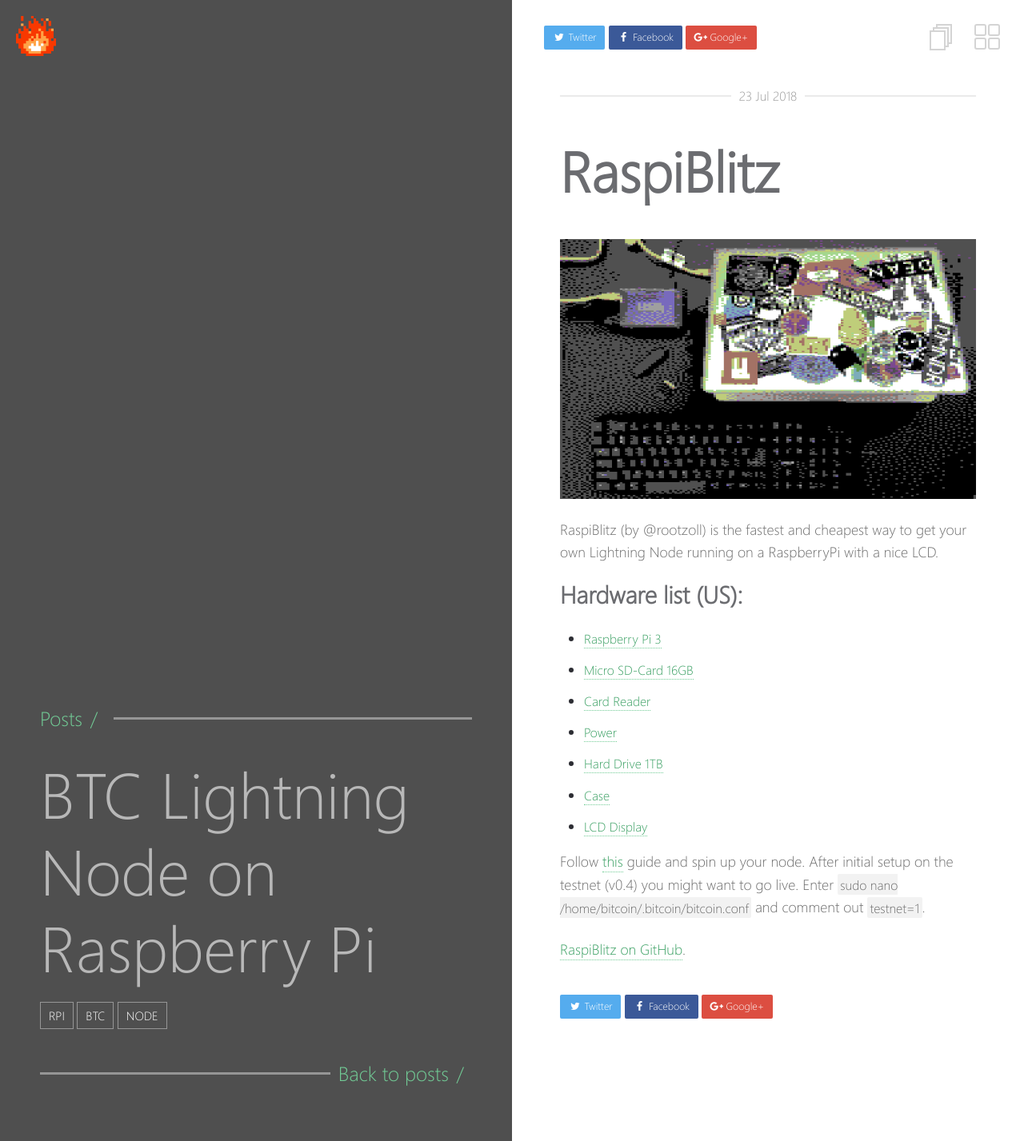
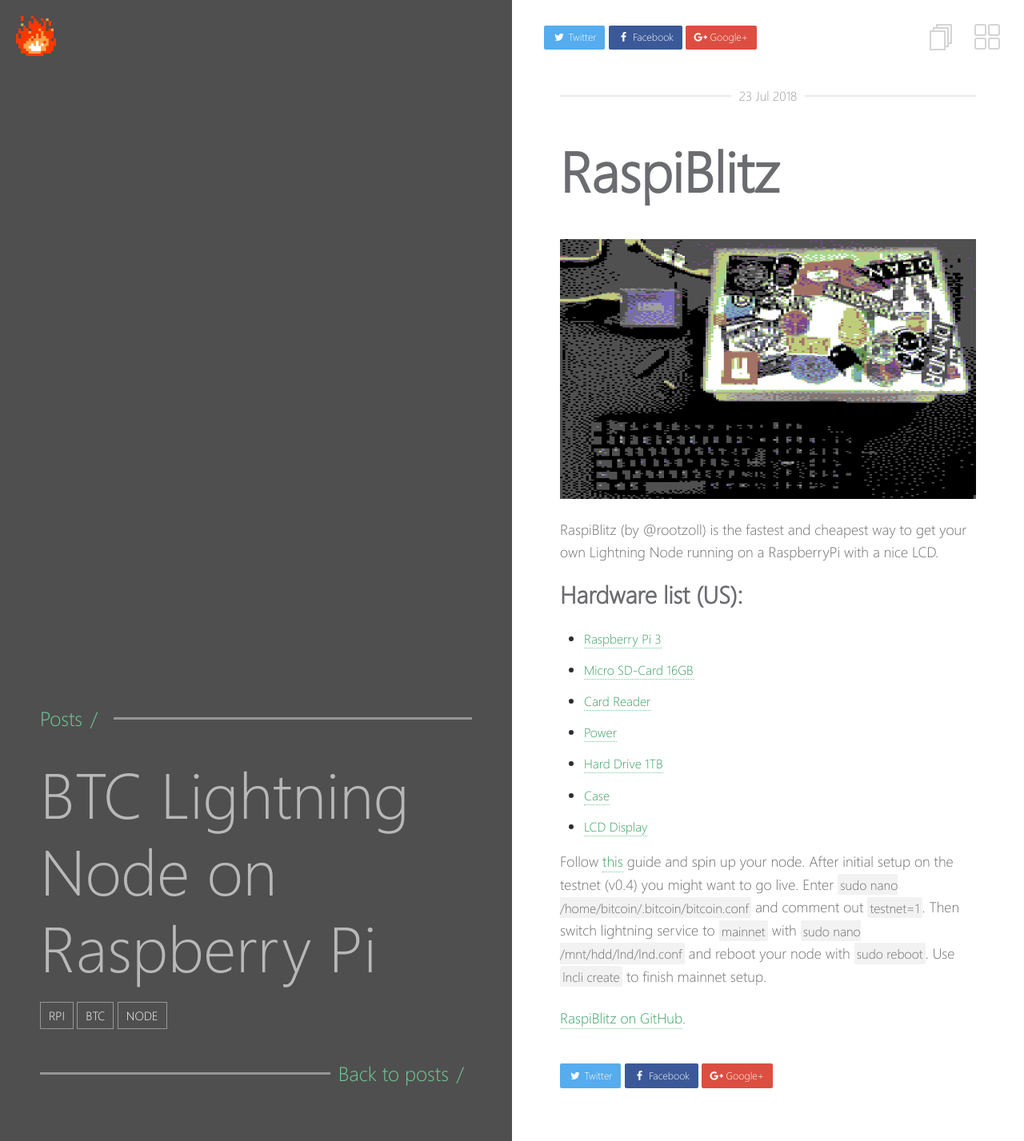
Before and after one commit to charlesrocket/charlesrocket.github.io, a Jekyll site: the page built from _posts/2018-07-23-raspiblitz.md, in a window 1280 px wide. Shown: the whole page at 80% size. Built offline with Jekyll 4.4.1, drawn with Linux system fonts in a browser that asks for light colours.

Commit message:
update post

```diff
--- a/_posts/2018-07-23-raspiblitz.md
+++ b/_posts/2018-07-23-raspiblitz.md
@@ -25,6 +25,6 @@ RaspiBlitz (by @rootzoll) is the fastest and cheapest way to get your own Lightn
 * [Case](http://a.co/1774Hwl)
 * [LCD Display](http://a.co/65p2wu6)
 
-Follow [this](https://github.com/rootzoll/raspiblitz/blob/master/README.md#prepare-your-hardware) guide and spin up your node. After initial setup on the testnet (v0.4) you might want to go live. Enter `sudo nano /home/bitcoin/.bitcoin/bitcoin.conf` and comment out `testnet=1`.
+Follow [this](https://github.com/rootzoll/raspiblitz/blob/master/README.md#prepare-your-hardware) guide and spin up your node. After initial setup on the testnet (v0.4) you might want to go live. Enter `sudo nano /home/bitcoin/.bitcoin/bitcoin.conf` and comment out `testnet=1`. Then switch lightning service to `mainnet` with `sudo nano /mnt/hdd/lnd/lnd.conf` and reboot your node with `sudo reboot`. Use `lncli create` to finish mainnet setup.
 
 [RaspiBlitz on GitHub](https://github.com/rootzoll/raspiblitz).
```
